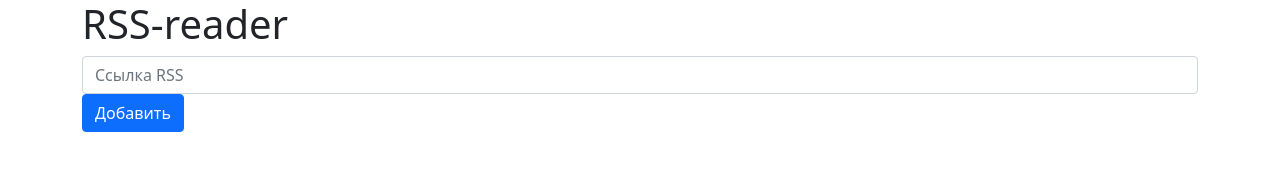
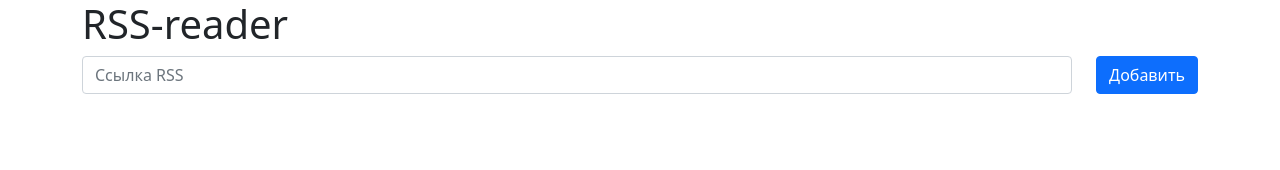
Before and after one commit to i1yas/frontend-project-lvl3, a website built with webpack: page index.html in a window 1280 px wide. Built offline with nearby package versions, Linux system fonts and the light colour scheme.

Commit message:
fix: update template

```diff
--- a/index.html
+++ b/index.html
@@ -11,16 +11,15 @@
         <div class="row">
             <h1>RSS-reader</h1>
         </div>
-        <div class="row">
-            <form id="add-form">
-                <div class="col-auto">
+        <form id="add-form" class="row">
+            <div class="col">
                 <input id="url" type="text" class="form-control" placeholder="Ссылка RSS">
+                <p id="feedback" class="text-danger"></p>
             </div>
             <div class="col-auto">
                 <button id="add-feed" class="btn btn-primary">Добавить</button>
             </div>
         </form>
     </div>
-    </div>
 </body>
 </html>
```
Lines whose indentation alone changed are shown as unchanged.
